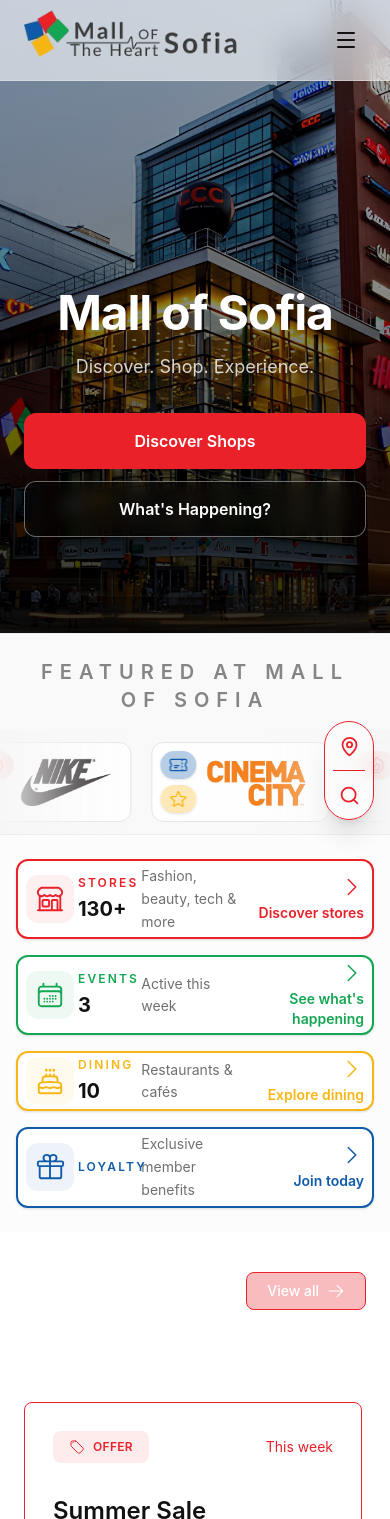
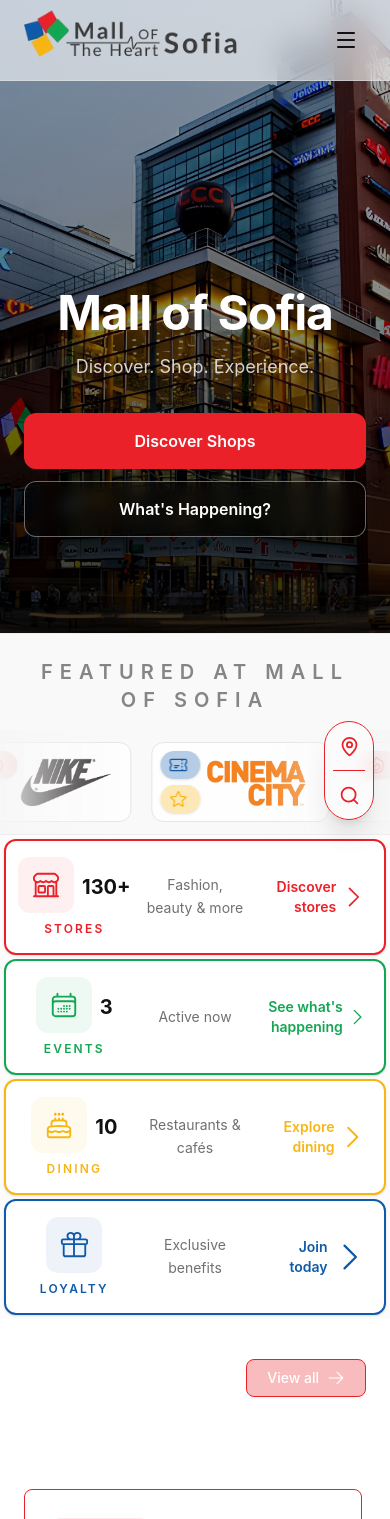
Before and after one commit to tuttest09225-droid/mallOfSofia, a React (Vite) app: page / in a window 390 px wide. Shown: the top 1519 px of the page. Built offline with nearby package versions, Linux system fonts and the light colour scheme.

Commit message:
Add files via upload

```diff
--- a/src/components/Home/DiscoverSection.tsx
+++ b/src/components/Home/DiscoverSection.tsx
@@ -1,5 +1,4 @@
-import { useEffect} from "react";
-
+import { useEffect } from "react";
 
 import { Link } from "react-router-dom";
 
@@ -41,27 +40,20 @@ const cards = [
   },
 ];
 
-
 export default function DiscoverSection() {
   const { t } = useTranslation();
-
 
   /**
    * Show the floating bookmarks only after the entire discovery
    * section has left the viewport, with a small additional buffer.
    */
   useEffect(() => {
-    const discoverySection =
-      document.getElementById("discovery-section");
-
+    const discoverySection = document.getElementById("discovery-section");
 
     if (!discoverySection) {
       return;
     }
   }, []);
-
-
-
 
   return (
     <section
@@ -73,8 +65,7 @@ export default function DiscoverSection() {
       ====================================================== */}
 
       <div className="lg:hidden">
-
-        <div className="mx-auto flex w-full max-w-3xl flex-col gap-4 px-4 py-6">
+        <div className="mx-auto flex w-full max-w-3xl flex-col gap-1 p-1">
           {cards.map((card) => {
             const Icon = card.icon;
 
@@ -82,82 +73,67 @@ export default function DiscoverSection() {
               <Link
                 key={card.key}
                 to={card.href}
-                className="group block overflow-hidden rounded-xl border bg-base-100 py-1 px-2 shadow-sm transition-all duration-300 active:scale-[0.99]"
+                className="group block overflow-hidden rounded-xl border bg-base-100 p-4 shadow-sm transition-all duration-300 active:scale-[0.99]"
                 style={{
                   borderColor: card.color,
                   borderWidth: "2px",
                 }}
               >
-                <div className="grid grid-cols-3 items-center gap-2">
+                <div className="grid grid-cols-3 text-center items-center gap-4">
                   {/* ==================================================
                       1/3 — ICON + TITLE + AMOUNT
                   ================================================== */}
 
-                  <div className="flex min-w-0 items-center gap-1">
-                    <div
-                      className="flex h-12 w-12 shrink-0 items-center justify-center rounded-xl"
-                      style={{
-                        backgroundColor: `${card.color}12`,
-                        color: card.color,
-                      }}
-                    >
-                      <Icon size={30} />
+                  <div className="flex flex-col min-w-0 items-center gap-2">
+                    <div className="flex flex-row min-w-0 gap-2">
+                      <div className="flex h-14 w-14 shrink-0 items-center justify-center rounded-xl"
+                        style={{
+                          backgroundColor: `${card.color}12`,
+                          color: card.color,
+                        }}
+                      >
+                        <Icon size={30} />
+
+                      </div>
+                        {card.key !== "loyalty" && (
+                          <h3 className="mt-1 text-xl font-bold text-base-content self-center">
+                            {t(`discovery.${card.key}.value`)}
+                          </h3>
+                        )}
+
                     </div>
-
-                    <div className="min-w-0">
                       <p
                         className="text-xs font-semibold uppercase tracking-[0.18em]"
                         style={{
                           color: card.color,
                         }}
                       >
-                        {t(
-                          `discovery.${card.key}.title`,
-                        )}
+                        {t(`discovery.${card.key}.title`)}
                       </p>
-
-                      {card.key !== "loyalty" && (
-                        <h3 className="mt-1 text-xl font-bold text-base-content">
-                          {t(
-                            `discovery.${card.key}.value`,
-                          )}
-                        </h3>
-                      )}
-                    </div>
                   </div>
 
-                  {/* ==================================================
-                      1/3 — DESCRIPTION
-                  ================================================== */}
-
-                  <p className="min-w-0 text-sm leading-relaxed text-base-content/60">
-                    {t(
-                      `discovery.${card.key}.subtitle`,
-                    )}
+                  {/* 1/3 — DESCRIPTION */}
+                  <p className="mx-1 max-h-24 min-w-0 text-sm leading-relaxed text-base-content/60">
+                    {t(`discovery.${card.key}.subtitle`)}
                   </p>
 
-                  {/* ==================================================
-                      1/3 — ARROW + CTA
-                  ================================================== */}
+                  {/* 1/3 — CTA */}
 
-                  <div className="flex flex-col items-end justify-center gap-1">
+                  <div className="flex items-center justify-center gap-1">
+                    <div
+                      className="flex self-center gap-2 text-right text-sm font-semibold transition-all group-hover:gap-3"
+                      style={{
+                        color: card.color,
+                      }}
+                    >
+                      {t(`discovery.${card.key}.CTA`)}
+                    </div>
                     <HiOutlineChevronRight
-                      size={24}
+                      size={40}
                       style={{
                         color: card.color,
                       }}
                     />
-
-                    <div
-                      className="flex items-center gap-2 text-right text-sm font-semibold transition-all group-hover:gap-3"
-                      style={{
-                        color: card.color,
-                      }}
-                    >
-                      {t(
-                        `discovery.${card.key}.CTA`,
-                      )}
-                    </div>
                   </div>
                 </div>
               </Link>
@@ -217,25 +193,19 @@ export default function DiscoverSection() {
                         color: card.color,
                       }}
                     >
-                      {t(
-                        `discovery.${card.key}.title`,
-                      )}
+                      {t(`discovery.${card.key}.title`)}
                     </p>
 
                     {card.key !== "loyalty" && (
                       <h3 className="mt-1 text-3xl font-bold text-base-content">
-                        {t(
-                          `discovery.${card.key}.value`,
-                        )}
+                        {t(`discovery.${card.key}.value`)}
                       </h3>
                     )}
                   </div>
                 </div>
 
                 <p className="mt-6 text-lg text-base-content/60">
-                  {t(
-                    `discovery.${card.key}.subtitle`,
-                  )}
+                  {t(`discovery.${card.key}.subtitle`)}
                 </p>
 
                 <div
@@ -244,9 +214,7 @@ export default function DiscoverSection() {
                     color: card.color,
                   }}
                 >
-                  {t(
-                    `discovery.${card.key}.CTA`,
-                  )}
+                  {t(`discovery.${card.key}.CTA`)}
 
                   <HiOutlineArrowRight size={20} />
                 </div>
--- a/src/components/Home/FeaturedPartners.tsx
+++ b/src/components/Home/FeaturedPartners.tsx
@@ -1,6 +1,11 @@
+import { useState } from "react";
+
 import { motion } from "framer-motion";
+
 import { HiOutlineFire, HiOutlineStar, HiOutlineTicket } from "react-icons/hi2";
+
 import { Link } from "react-router-dom";
+
 import { useTranslation } from "react-i18next";
 
 import ZaraLogo from "../../assets/ZaraLogo.png";
@@ -80,11 +85,13 @@ const badgeStyles: Record<
     color: "text-[#F8B615]",
     bg: "bg-[#F8B615]/30",
   },
+
   offers: {
     icon: HiOutlineFire,
     color: "text-[#EB2129]",
     bg: "bg-[#EB2129]/30",
   },
+
   events: {
     icon: HiOutlineTicket,
     color: "text-[#105BA9]",
@@ -95,9 +102,13 @@ const badgeStyles: Record<
 export default function FeaturedPartners() {
   const { t } = useTranslation();
 
+  const [isPaused, setIsPaused] = useState(false);
+  const [isDragging, setIsDragging] = useState(false);
+
+  const shouldPause = isPaused || isDragging;
+
   return (
     <section className="relative block overflow-hidden border-y border-base-300/60 bg-base-200/75 backdrop-blur-[2px] lg:py-8">
-      {" "}
       {/* Section Header */}
       <div className="mx-auto mb-4 mt-6 max-w-7xl px-6 lg:mb-10 lg:px-8">
         <div className="text-center">
@@ -106,14 +117,7 @@ export default function FeaturedPartners() {
           </p>
         </div>
       </div>
-      {/* Mobile — Manual Snap Carousel */}
-      {/* <div className="lg:hidden">
-        <div className="mx-2 flex snap-x snap-mandatory gap-4 overflow-x-auto p-6 [scrollbar-width:none] [&::-webkit-scrollbar]:hidden">
-          {partners.map((partner) => (
-            <PartnerCard key={partner.name} partner={partner} />
-          ))}
-        </div>
-      </div> */}
+
       {/* Auto Marquee */}
       <div className="relative overflow-hidden">
         {/* Fade Edges */}
@@ -122,10 +126,26 @@ export default function FeaturedPartners() {
         <div className="pointer-events-none absolute right-0 top-0 z-10 h-full w-32 bg-gradient-to-l from-base-200/90 via-base-200/40 to-transparent" />
 
         <motion.div
-          className="flex w-max gap-5 py-3"
-          animate={{
-            x: ["0%", "-50%"],
+          className="flex w-max cursor-grab gap-5 py-3 active:cursor-grabbing"
+          drag="x"
+          dragConstraints={{
+            left: -10000,
+            right: 0,
           }}
+          dragElastic={0.05}
+          onDragStart={() => {
+            setIsDragging(true);
+          }}
+          onDragEnd={() => {
+            setIsDragging(false);
+          }}
+          animate={
+            shouldPause
+              ? undefined
+              : {
+                  x: ["0%", "-50%"],
+                }
+          }
           transition={{
             duration: 32,
             ease: "linear",
@@ -133,7 +153,16 @@ export default function FeaturedPartners() {
           }}
         >
           {marquee.map((partner, index) => (
-            <PartnerCard key={`${partner.name}-${index}`} partner={partner} />
+            <PartnerCard
+              key={`${partner.name}-${index}`}
+              partner={partner}
+              onInteractionStart={() => {
+                setIsPaused(true);
+              }}
+              onInteractionEnd={() => {
+                setIsPaused(false);
+              }}
+            />
           ))}
         </motion.div>
       </div>
@@ -143,9 +172,15 @@ export default function FeaturedPartners() {
 
 type PartnerCardProps = {
   partner: Partner;
+  onInteractionStart: () => void;
+  onInteractionEnd: () => void;
 };
 
-function PartnerCard({ partner }: PartnerCardProps) {
+function PartnerCard({
+  partner,
+  onInteractionStart,
+  onInteractionEnd,
+}: PartnerCardProps) {
   const { t } = useTranslation();
 
   return (
@@ -154,7 +189,12 @@ function PartnerCard({ partner }: PartnerCardProps) {
       aria-label={t("featuredPartners.visit", {
         name: partner.name,
       })}
-      className="group relative flex h-20 min-w-24 lg:h-32 lg:min-w-60 snap-start items-center justify-center overflow-hidden rounded-xl border border-base-300 bg-base-100/90 ps-12 pe-4 py-8 lg:p-10 transition-all duration-300 hover:-translate-y-1 hover:border-primary hover:shadow-lg sm:min-w-[260px]"
+      onMouseEnter={onInteractionStart}
+      onMouseLeave={onInteractionEnd}
+      onPointerDown={onInteractionStart}
+      onPointerUp={onInteractionEnd}
+      onPointerCancel={onInteractionEnd}
+      className="group relative flex h-20 min-w-24 snap-start items-center justify-center overflow-hidden rounded-xl border border-base-300 bg-base-100/90 py-8 ps-12 pe-4 transition-all duration-300 hover:-translate-y-1 hover:border-primary hover:shadow-lg lg:h-32 lg:min-w-60 lg:p-10 sm:min-w-[260px]"
     >
       {/* Brand Logo */}
       <div className="flex h-full w-full items-center justify-center">
@@ -162,7 +202,8 @@ function PartnerCard({ partner }: PartnerCardProps) {
           <img
             src={partner.logo}
             alt={partner.name}
-            className="max-h-14 lg:max-h-32 object-contain transition-all duration-300 group-hover:scale-105"
+            draggable={false}
+            className="max-h-14 select-none object-contain transition-all duration-300 group-hover:scale-105 lg:max-h-32"
           />
         ) : (
           <span className="text-2xl font-semibold tracking-wide text-base-content/40 transition-colors duration-300 group-hover:text-base-content">
@@ -180,11 +221,11 @@ function PartnerCard({ partner }: PartnerCardProps) {
           return (
             <span
               key={badge}
-              className={`group/badge flex w-fit items-center overflow-hidden rounded-2xl px-2 py-1 text-[9px] font-semibold uppercase tracking-wide backdrop-blur-sm shadow-sm transition-all duration-300 ${color} ${bg}`}
+              className={`flex w-fit items-center gap-1 overflow-hidden rounded-2xl px-2 py-1 text-[9px] font-semibold uppercase tracking-wide backdrop-blur-sm shadow-sm transition-all duration-300 ${color} ${bg}`}
             >
               <BadgeIcon className="h-5 w-5 shrink-0" />
 
-              <span className="max-w-0 overflow-hidden whitespace-nowrap text-base-content opacity-0 transition-all duration-300 group-hover/badge:max-w-24 group-hover/badge:opacity-100">
+              <span className="max-w-0 overflow-hidden whitespace-nowrap text-base-content opacity-0 transition-all duration-300 group-hover:max-w-24 group-hover:opacity-100">
                 {t(`featuredPartners.badges.${badge}`)}
               </span>
             </span>
--- a/src/i18n/bg.json
+++ b/src/i18n/bg.json
@@ -80,13 +80,13 @@
     "stores": {
       "title": "Магазини",
       "value": "130+",
-      "subtitle": "Мода, красота, технологии и още",
+      "subtitle": "Мода, красота и още",
       "CTA": "Открийте магазините"
     },
     "events": {
       "title": "Събития",
       "value": "3",
-      "subtitle": "Активни тази седмица",
+      "subtitle": "Активни в момента",
       "CTA": "Вижте какво се случва"
     },
     "dining": {
--- a/src/i18n/en.json
+++ b/src/i18n/en.json
@@ -80,13 +80,13 @@
     "stores": {
       "title": "Stores",
       "value": "130+",
-      "subtitle": "Fashion, beauty, tech & more",
+      "subtitle": "Fashion, beauty & more",
       "CTA": "Discover stores"
     },
     "events": {
       "title": "Events",
       "value": "3",
-      "subtitle": "Active this week",
+      "subtitle": "Active now",
       "CTA": "See what's happening"
     },
     "dining": {
@@ -97,7 +97,7 @@
     },
     "loyalty": {
       "title": "Loyalty",
-      "subtitle": "Exclusive member benefits",
+      "subtitle": "Exclusive benefits",
       "CTA": "Join today"
     },
     "close": "Close"
```
Also changed, not shown: src/components/FloatingDiscoveryBookmarks.tsx (+60 -155 lines), src/components/Home/WhatsHappening.tsx (+53 -9 lines).
